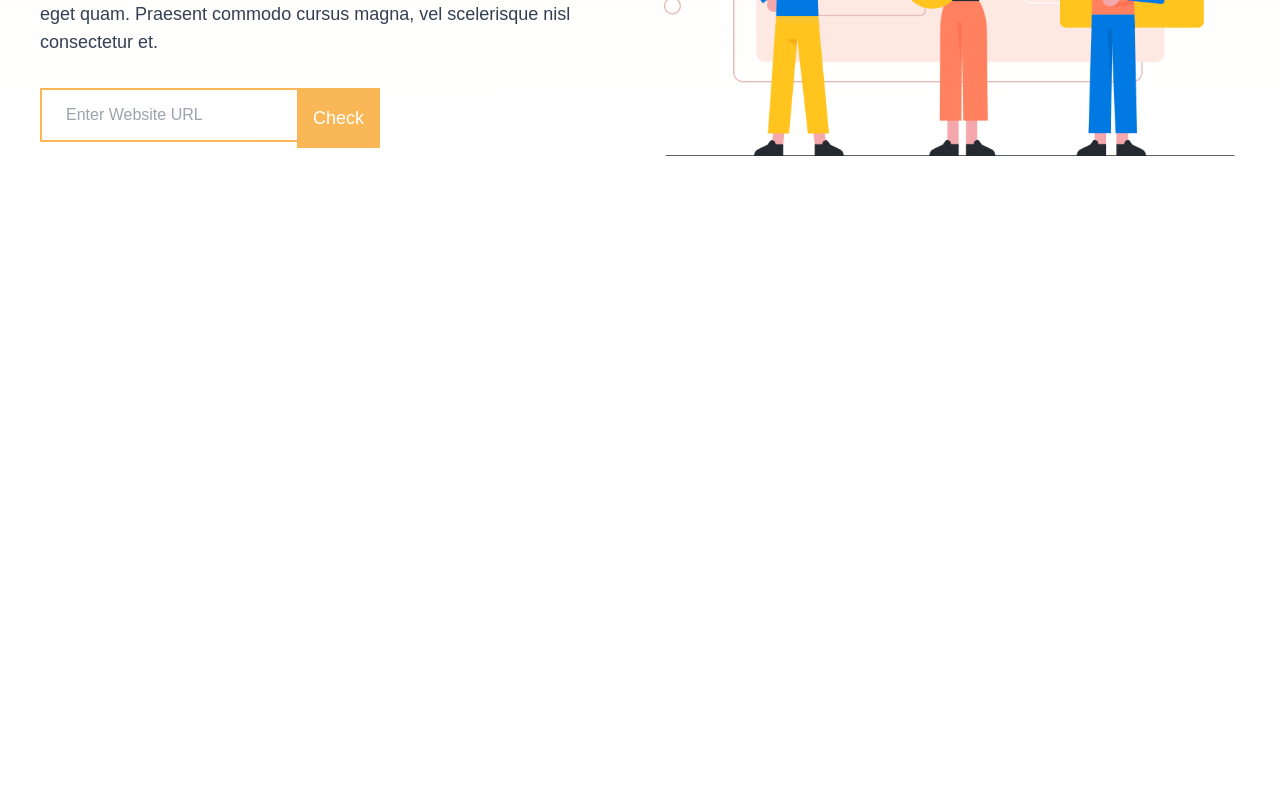
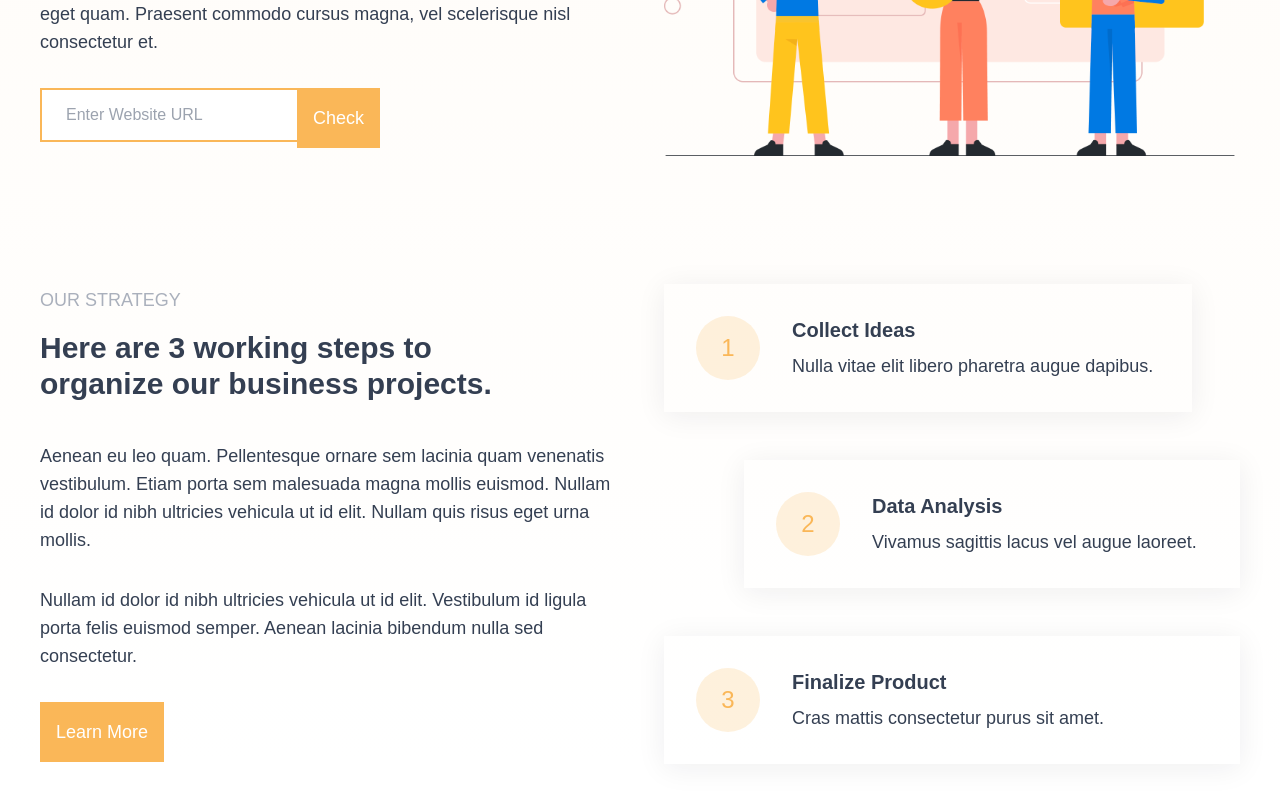
Before and after one commit to Sh4ke96/sandbox, a Next.js app: page / in a window 1280 px wide. Shown: the part 1551-2351 px from the top of the page. Before the commit the page ends 1835 px from the top, so only its background shows below. Built offline with nearby package versions, Linux system fonts and the light colour scheme.

Commit message:
add new section strategy, add card strategy

```diff
--- /dev/null
+++ b/components/Cards/CardStrategy.tsx
@@ -0,0 +1,33 @@
+import { FC } from "react";
+
+interface CardStrategyProps {
+  title: string;
+  subtitle: string;
+  number: number;
+  position?: string;
+}
+
+const CardStrategy: FC<CardStrategyProps> = ({
+  title,
+  subtitle,
+  number,
+  position,
+}) => {
+  return (
+    <div className={`p-8 shadow-card ${position}`}>
+      <div className="flex items-center">
+        <div className="pr-8">
+          <p className="flex items-center justify-center w-8 h-8 p-8 text-2xl rounded-full bg-orange bg-opacity-20 text-orange">
+            {number}
+          </p>
+        </div>
+        <div className="flex flex-col">
+          <h4 className="mb-2">{title}</h4>
+          <p>{subtitle}</p>
+        </div>
+      </div>
+    </div>
+  );
+};
+
+export default CardStrategy;
--- /dev/null
+++ b/components/Sections/SectionStrategy.tsx
@@ -0,0 +1,55 @@
+import { FC } from "react";
+import Heading from "../Heading/Heading";
+import Button from "../Button/Button";
+import CardStrategy from "../Cards/CardStrategy";
+
+const SectionStrategy: FC = () => {
+  return (
+    <section className="container flex flex-col items-center mx-auto mb-32">
+      <div className="grid items-center grid-cols-2 gap-x-12">
+        <div className="col-span-1">
+          <Heading
+            title="Here are 3 working steps to organize our business projects."
+            subtitle="Our Strategy"
+            textPosition="text-left"
+          />
+          <p className="mb-8">
+            Aenean eu leo quam. Pellentesque ornare sem lacinia quam venenatis
+            vestibulum. Etiam porta sem malesuada magna mollis euismod. Nullam
+            id dolor id nibh ultricies vehicula ut id elit. Nullam quis risus
+            eget urna mollis.
+          </p>
+          <p className="mb-8">
+            Nullam id dolor id nibh ultricies vehicula ut id elit. Vestibulum id
+            ligula porta felis euismod semper. Aenean lacinia bibendum nulla sed
+            consectetur.
+          </p>
+          <Button>Learn More</Button>
+        </div>
+        <div className="col-span-1">
+          <div className="flex flex-col gap-y-12">
+            <CardStrategy
+              position="mr-12"
+              title="Collect Ideas"
+              subtitle="Nulla vitae elit libero pharetra augue dapibus."
+              number={1}
+            />
+            <CardStrategy
+              position="ml-20"
+              title="Data Analysis"
+              subtitle="Vivamus sagittis lacus vel augue laoreet."
+              number={2}
+            />
+            <CardStrategy
+              title="Finalize Product"
+              subtitle="Cras mattis consectetur purus sit amet."
+              number={3}
+            />
+          </div>
+        </div>
+      </div>
+    </section>
+  );
+};
+
+export default SectionStrategy;
--- a/components/index.tsx
+++ b/components/index.tsx
@@ -2,5 +2,6 @@ import Header from "./Header/Header";
 import Wrapper from "./Wrapper/Wrapper";
 import SectionAbout from "./Sections/SectionAbout";
 import SectionAnalyze from "./Sections/SectionAnalyze";
+import SectionStrategy from "./Sections/SectionStrategy";
 
-export { Wrapper, Header, SectionAbout, SectionAnalyze };
+export { Wrapper, Header, SectionAbout, SectionAnalyze, SectionStrategy };
--- a/pages/index.tsx
+++ b/pages/index.tsx
@@ -1,5 +1,11 @@
 import Head from "next/head";
-import { Header, Wrapper, SectionAbout, SectionAnalyze } from "../components/";
+import {
+  Header,
+  Wrapper,
+  SectionAbout,
+  SectionAnalyze,
+  SectionStrategy,
+} from "../components/";
 
 export default function Home() {
   return (
@@ -14,6 +20,7 @@ export default function Home() {
         <Header />
         <SectionAbout />
         <SectionAnalyze />
+        <SectionStrategy />
       </Wrapper>
     </>
   );
--- a/styles/globals.css
+++ b/styles/globals.css
@@ -24,6 +24,9 @@
   h3 {
     @apply text-2xl font-bold;
   }
+  h4 {
+    @apply text-xl font-bold;
+  }
   p {
     @apply text-lg;
   }
```
